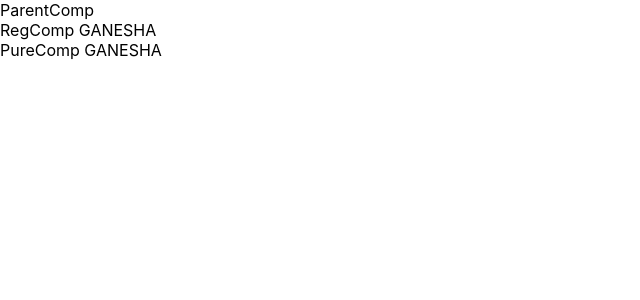
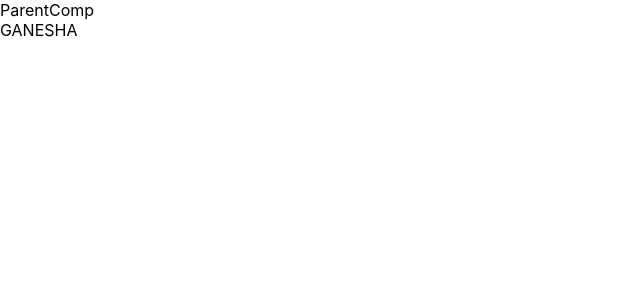
Before and after one commit to tanishthaJawa/react-practice, a React (Create React App) app: page / in a window 1280 px wide. Shown: the top 300 px of the page, without its empty margins (0-640 px from the left). Built offline with nearby package versions, Linux system fonts and the light colour scheme.

Commit message:
Memo component

```diff
--- /dev/null
+++ b/src/components/MemoComponent.js
@@ -0,0 +1,10 @@
+import React from 'react'
+
+function MemoComponent({ name }) {
+    console.log("Rendering memo component")
+    return (
+        <div>{name}</div>
+    )
+}
+
+export default React.memo(MemoComponent)
--- a/src/components/ParentComp.js
+++ b/src/components/ParentComp.js
@@ -1,4 +1,5 @@
 import React, { Component, PureComponent } from 'react'
+import MemoComponent from './MemoComponent'
 import PureComp from './PureComp'
 import RegComp from './RegComp'
 
@@ -21,8 +22,9 @@ class ParentComp extends PureComponent {
         console.log("Parent Comp")
         return (
             <div>ParentComp
-                <RegComp name={this.state.name} />
-                <PureComp name={this.state.name} />
+                <MemoComponent name={this.state.name} />
+                {/* <RegComp name={this.state.name} />
+                <PureComp name={this.state.name} /> */}
             </div>
         )
     }
```
